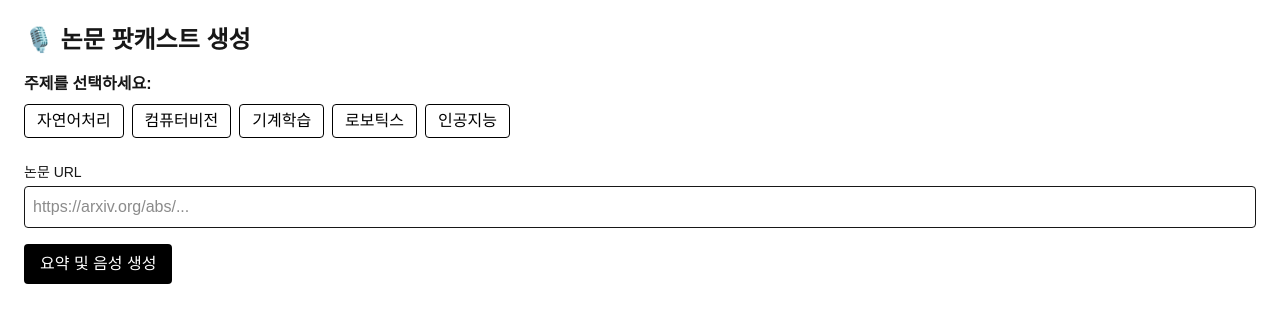
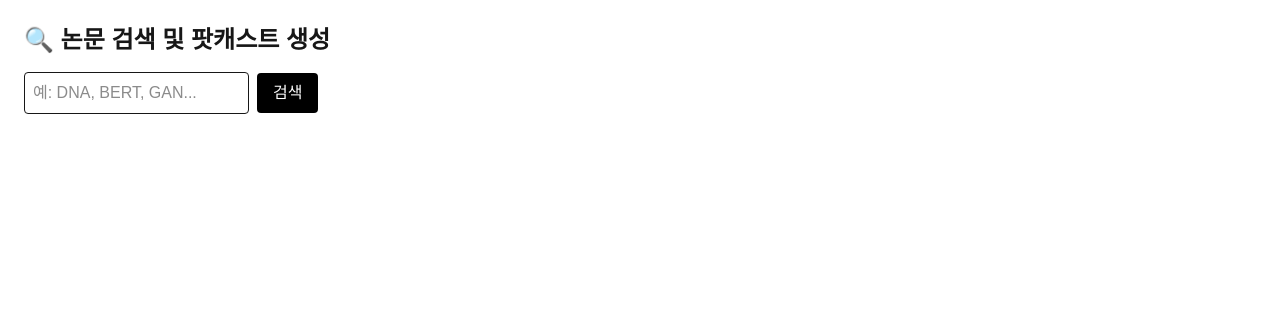
Before and after one commit to jungilgwon/voicepaper-ui, a Next.js app: page /generate in a window 1280 px wide. Shown: the top 322 px of the page. Built offline with nearby package versions, Linux system fonts and the light colour scheme.

Commit message:
generate 검색 테스트

```diff
--- a/src/app/generate/page.tsx
+++ b/src/app/generate/page.tsx
@@ -2,57 +2,54 @@
 
 import { useState } from 'react'
 
-const categories = [
-  { name: "자연어처리", code: "cs.CL" },
-  { name: "컴퓨터비전", code: "cs.CV" },
-  { name: "기계학습", code: "cs.LG" },
-  { name: "로보틱스", code: "cs.RO" },
-  { name: "인공지능", code: "cs.AI" },
-]
+export default function GeneratePage() {
+  const [query, setQuery] = useState('')
+  const [results, setResults] = useState<any[]>([])
 
-export default function GeneratePage() {
-  const [selectedCategory, setSelectedCategory] = useState<string | null>(null)
+  const handleSearch = async () => {
+    const encoded = encodeURIComponent(`all:${query}`)
+    const url = `https://export.arxiv.org/api/query?search_query=${encoded}&start=0&max_results=5`
+    const res = await fetch(url)
+    const text = await res.text()
 
-  const handleCategoryClick = (code: string) => {
-    setSelectedCategory(code)
-    console.log('선택된 주제:', code)
-    // TODO: fetch(`/api/arxiv/list?cat=${code}`)
+    // 간단한 파싱 (정식 XML 파싱은 나중에)
+    const entries = [...text.matchAll(/<entry>([\s\S]*?)<\/entry>/g)].map(entry => {
+      const title = entry[1].match(/<title>([\s\S]*?)<\/title>/)?.[1].trim()
+      const id = entry[1].match(/<id>(.*?)<\/id>/)?.[1].trim()
+      return { title, id }
+    })
+
+    setResults(entries)
   }
 
   return (
     <main className="p-6">
-      <h1 className="text-2xl font-bold mb-4">🎙️ 논문 팟캐스트 생성</h1>
+      <h1 className="text-2xl font-bold mb-4">🔍 논문 검색 및 팟캐스트 생성</h1>
 
-      <div className="mb-6">
-        <p className="font-semibold mb-2">주제를 선택하세요:</p>
-        <div className="flex flex-wrap gap-2">
-          {categories.map((cat) => (
-            <button
-              key={cat.code}
-              onClick={() => handleCategoryClick(cat.code)}
-              className={`px-3 py-1 rounded border
-                ${selectedCategory === cat.code ? 'bg-black text-white' : 'bg-white text-black'}`}
-            >
-              {cat.name}
-            </button>
-          ))}
-        </div>
+      <div className="mb-4">
+        <input
+          type="text"
+          placeholder="예: DNA, BERT, GAN..."
+          className="border rounded p-2 mr-2"
+          value={query}
+          onChange={(e) => setQuery(e.target.value)}
+        />
+        <button
+          onClick={handleSearch}
+          className="bg-black text-white px-4 py-2 rounded"
+        >
+          검색
+        </button>
       </div>
 
-      <form className="space-y-4">
-        <div>
-          <label className="block text-sm font-medium mb-1">논문 URL</label>
-          <input
-            type="url"
-            placeholder="https://arxiv.org/abs/..."
-            className="w-full border rounded p-2"
-            required
-          />
-        </div>
-        <button type="submit" className="bg-black text-white px-4 py-2 rounded">
-          요약 및 음성 생성
-        </button>
-      </form>
+      <ul className="space-y-2">
+        {results.map((item, i) => (
+          <li key={i} className="border rounded p-2">
+            <p className="font-semibold">{item.title}</p>
+            <a href={item.id} target="_blank" className="text-blue-500 text-sm">{item.id}</a>
+          </li>
+        ))}
+      </ul>
     </main>
   )
 }
```
